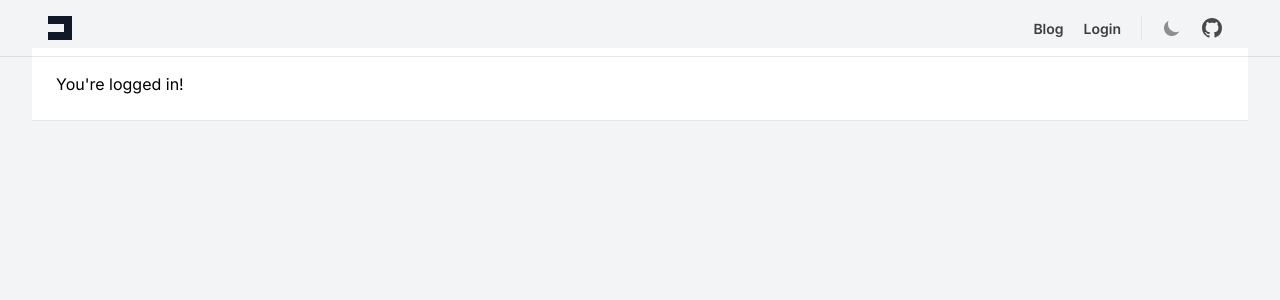
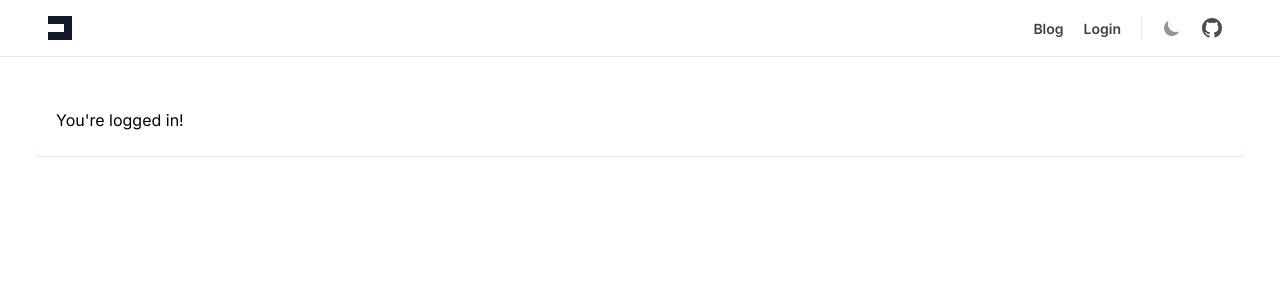
Before and after one commit to jstnmthw/laravel-nextjs-ts-blog, a Next.js app in the folder frontend/: page /dashboard in a window 1280 px wide. Shown: the top 300 px of the page. Built offline with nearby package versions, Linux system fonts and the light colour scheme; no server answers.

Commit message:
Updating frontend design

```diff
--- a/frontend/src/components/Layouts/AppLayout.tsx
+++ b/frontend/src/components/Layouts/AppLayout.tsx
@@ -1,14 +1,14 @@
 import Navigation from '@/components/Layouts/Navigation'
 import { useAuth } from '@/hooks/auth'
-import { ReactProps } from '@/types/auth'
+import { ReactElement } from 'react'
 
-const AppLayout = ({ children }: ReactProps) => {
+const AppLayout = ({ children }: { children: ReactElement[] }) => {
     const { user } = useAuth({
         middleware: 'auth'
     })
 
     return (
-        <div className="min-h-screen bg-gray-100">
+        <div className="min-h-screen">
             <Navigation user={user} />
 
             {/* Page Content */}
--- a/frontend/src/components/Layouts/Navigation.tsx
+++ b/frontend/src/components/Layouts/Navigation.tsx
@@ -25,7 +25,7 @@ const Navigation = ({ user }: { user?: User }) => {
         <nav
             className={
                 (scrollTop
-                    ? 'bg-white backdrop-blur-sm dark:bg-navy-900/50 md:bg-navy-900/10 '
+                    ? 'bg-white backdrop-blur-sm dark:bg-navy-900/50 dark:md:bg-navy-900/70 '
                     : '') +
                 'fixed top-0 z-10 w-full flex-none border-b border-slate-900/10 py-4 px-4 transition-all dark:border-slate-300/10'
             }>
--- a/frontend/src/hooks/auth.tsx
+++ b/frontend/src/hooks/auth.tsx
@@ -32,7 +32,7 @@ export const useAuth = ({
                 .get('/api/user')
                 .then(res => res.data)
                 .catch(error => {
-                    logout()
+                    removeCookies('isAuth')
                     if (error.response.status !== 409) throw error
 
                     router.push('/verify-email')
--- a/frontend/src/pages/_document.tsx
+++ b/frontend/src/pages/_document.tsx
@@ -3,7 +3,7 @@ import Document, {
     Head,
     Html,
     Main,
-    NextScript,
+    NextScript
 } from 'next/document'
 
 class MyDocument extends Document {
@@ -20,7 +20,7 @@ class MyDocument extends Document {
                         rel="stylesheet"
                     />
                 </Head>
-                <body className="bg-white text-black antialiased dark:bg-navy-900 dark:text-white">
+                <body className="dark:bg-gradient-img bg-white bg-top bg-no-repeat text-black antialiased dark:bg-navy-900 dark:text-white">
                     <Main />
                     <NextScript />
                 </body>
--- a/frontend/src/pages/blog/[post].tsx
+++ b/frontend/src/pages/blog/[post].tsx
@@ -23,7 +23,7 @@ const Post = () => {
                 <title>Blog - justin.ly</title>
             </Head>
             <Navigation user={user} />
-            <main className="min-h-full overflow-auto bg-top bg-no-repeat pt-[53px] dark:bg-blog">
+            <main className="min-h-full overflow-auto bg-top">
                 {loading ? (
                     <div>Loading</div>
                 ) : (
--- a/frontend/src/pages/blog/index.tsx
+++ b/frontend/src/pages/blog/index.tsx
@@ -23,7 +23,7 @@ export default function Home() {
                 <title>Blog - justin.ly</title>
             </Head>
             <Navigation user={user} />
-            <main className="min-h-full overflow-auto bg-top bg-no-repeat pt-[53px] dark:bg-blog">
+            <main className="min-h-full overflow-auto bg-top">
                 <Hero
                     title={'Blog'}
                     subtitle={'Scribblings from a full stack developer.'}
--- a/frontend/src/pages/dashboard.tsx
+++ b/frontend/src/pages/dashboard.tsx
@@ -8,10 +8,10 @@ const Dashboard = () => {
                 <title>Dashboard - jstn.ly</title>
             </Head>
 
-            <div className="py-12">
+            <div className="mt-16 py-5">
                 <div className="mx-auto max-w-7xl sm:px-6 lg:px-8">
                     <div className="overflow-hidden">
-                        <div className="border-b border-gray-200 bg-white p-6">
+                        <div className="rounded-lg border-b border-gray-200 bg-white p-6 dark:border-t dark:border-b-0 dark:border-gray-700 dark:bg-gray-800/80">
                             You&apos;re logged in!
                         </div>
                     </div>
--- a/frontend/src/pages/index.tsx
+++ b/frontend/src/pages/index.tsx
@@ -10,7 +10,7 @@ export default function Home() {
                 <title>Blog - justin.ly</title>
             </Head>
             <Navigation user={user} />
-            <main className="min-h-full overflow-auto bg-top bg-no-repeat pt-[53px] dark:bg-blog" />
+            <main className="min-h-full overflow-auto" />
         </div>
     )
 }
--- a/frontend/tailwind.config.js
+++ b/frontend/tailwind.config.js
@@ -6,14 +6,14 @@ module.exports = {
     theme: {
         extend: {
             fontFamily: {
-                sans: ['Inter', ...defaultTheme.fontFamily.sans],
+                sans: ['Inter', ...defaultTheme.fontFamily.sans]
             },
             maxWidth: {
-                '8xl': '90rem',
+                '8xl': '90rem'
             },
             colors: {
                 navy: {
-                    900: '#11192c',
+                    900: '#11192c'
                 },
                 purple: {
                     DEFAULT: '#351C80',
@@ -26,23 +26,20 @@ module.exports = {
                     600: '#2C176B',
                     700: '#241356',
                     800: '#1B0E41',
-                    900: '#120A2C',
-                },
+                    900: '#120A2C'
+                }
             },
             backgroundImage: {
                 blog: "url('/img/blog-dark.png')",
-                gradient: "url('/img/gradient-bg.png')",
-                'gradient-md': "url('/img/gradient-bg-md.png')",
-            },
-        },
+                'gradient-img': "url('/img/gradient-bg.png')",
+                'gradient-md': "url('/img/gradient-bg-md.png')"
+            }
+        }
     },
     variants: {
         extend: {
-            opacity: ['disabled'],
-        },
+            opacity: ['disabled']
+        }
     },
-    plugins: [
-        require('@tailwindcss/forms'),
-        require('@tailwindcss/typography'),
-    ],
+    plugins: [require('@tailwindcss/forms'), require('@tailwindcss/typography')]
 }
```
Also changed, not shown: 1 other file (tests, documents, lock files or other folders).
